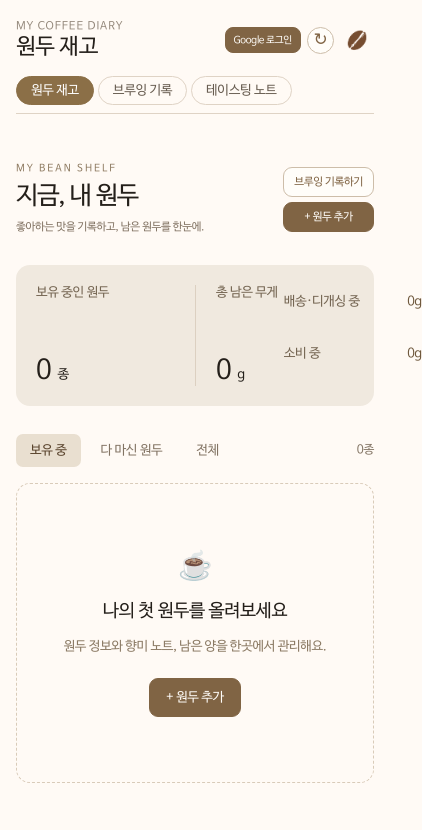
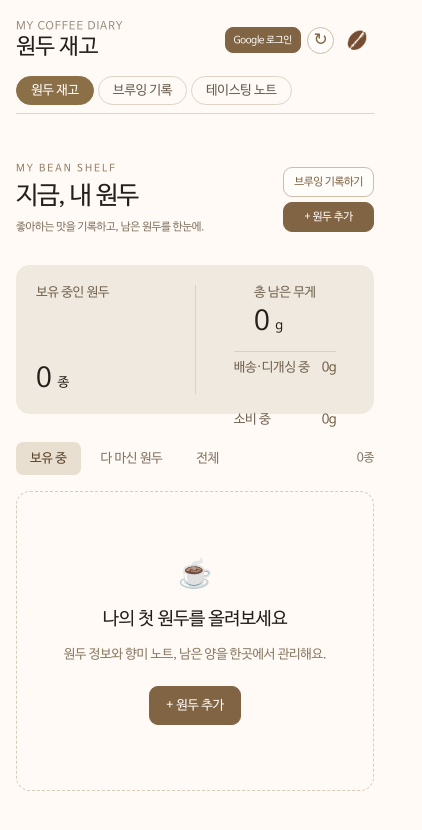
Before and after one commit to tremello/coffee-diary, a React (Vite) app: page / in a window 390 px wide. Shown: the top 830 px of the page, 422 px wide, since content can reach past the window. Built offline with nearby package versions, Linux system fonts and the light colour scheme.

Commit message:
Move status totals beside remaining weight

```diff
--- a/coffee_app.tsx
+++ b/coffee_app.tsx
@@ -245,7 +245,7 @@ function BeansPage({ beans, setBeans, notes, setNotes, userId, onBrew }: { beans
         <div className="intro-actions"><button className="secondary-button" onClick={onBrew}>브루잉 기록하기</button><button className="primary-button" onClick={() => { close(); setShow(true); }}>+ 원두 추가</button></div></div>
       <div className="inventory-summary">
         <div><span>보유 중인 원두</span><strong>{active.length}<small>종</small></strong></div>
-        <div><span>총 남은 무게</span><strong>{fmt(Math.round(active.reduce((sum, b) => sum + b.remaining, 0) * 10) / 10)}<small>g</small></strong><div className="summary-status-breakdown"><span>배송·디개싱 중 <b>{fmt(Math.round(shippingAndDegassingWeight * 10) / 10)}g</b></span><span>소비 중 <b>{fmt(Math.round(consumingWeight * 10) / 10)}g</b></span></div></div>
+        <div><div className="summary-total-block"><span>총 남은 무게</span><strong>{fmt(Math.round(active.reduce((sum, b) => sum + b.remaining, 0) * 10) / 10)}<small>g</small></strong></div><div className="summary-status-breakdown"><span>배송·디개싱 중 <b>{fmt(Math.round(shippingAndDegassingWeight * 10) / 10)}g</b></span><span>소비 중 <b>{fmt(Math.round(consumingWeight * 10) / 10)}g</b></span></div></div>
       </div>
       {deletedId !== null && <div className="delete-notice" role="status"><span>원두를 삭제했어요.</span><button type="button" onClick={undoRemove}>되돌리기</button></div>}
       {show && <form className="bean-form" onSubmit={save}>
--- a/src/style.css
+++ b/src/style.css
@@ -115,9 +115,10 @@ button:focus-visible, input:focus-visible, textarea:focus-visible { outline: 2px
 .inventory-summary span { font-size: 13px; color: #756653; }
 .inventory-summary strong { font-size: 27px; font-weight: 550; font-variant-numeric: tabular-nums; }
 .inventory-summary small { margin-left: 6px; font-size: 13px; font-weight: 400; }
+.summary-total-block { display: flex; align-items: center; justify-content: space-between; gap: 12px; flex: 1; }
 .summary-status-breakdown { display: grid; gap: 4px; margin-top: 9px; color: #8b7a64; font-size: 10px; }
-.inventory-summary > div:last-child { flex-wrap: wrap; }
-.inventory-summary > div:last-child .summary-status-breakdown { flex: 1 0 100%; }
+.inventory-summary > div:last-child { align-items: center; }
+.inventory-summary > div:last-child .summary-status-breakdown { flex: 0 0 145px; margin: 0 0 0 18px; padding-left: 18px; border-left: 1px solid #dcd0c1; }
 .summary-status-breakdown span { display: flex; justify-content: space-between; gap: 12px; }
 .summary-status-breakdown b { color: #6f583d; font-weight: 600; font-variant-numeric: tabular-nums; }
 .inventory-toolbar { display: flex; align-items: center; justify-content: space-between; margin-bottom: 16px; font-size: 12px; color: #827363; }
@@ -180,7 +181,8 @@ button:focus-visible, input:focus-visible, textarea:focus-visible { outline: 2px
   .inventory-summary { padding: 20px; }
   .inventory-summary > div { align-items: flex-start; flex-direction: column; padding-right: 14px; gap: 6px; }
   .inventory-summary > div + div { padding-left: 20px; }
-  .summary-status-breakdown { width: 100%; font-size: 9px; }
+  .summary-total-block { align-items: flex-start; flex-direction: column; gap: 6px; }
+  .inventory-summary > div:last-child .summary-status-breakdown { flex-basis: 100%; margin: 8px 0 0; padding: 8px 0 0; border-left: 0; border-top: 1px solid #dcd0c1; }
   .inventory-card { grid-template-columns: minmax(0, 1fr) 116px; }
   .bean-info { padding: 20px 16px; }
   .bean-info h3 { font-size: 18px; }
```
